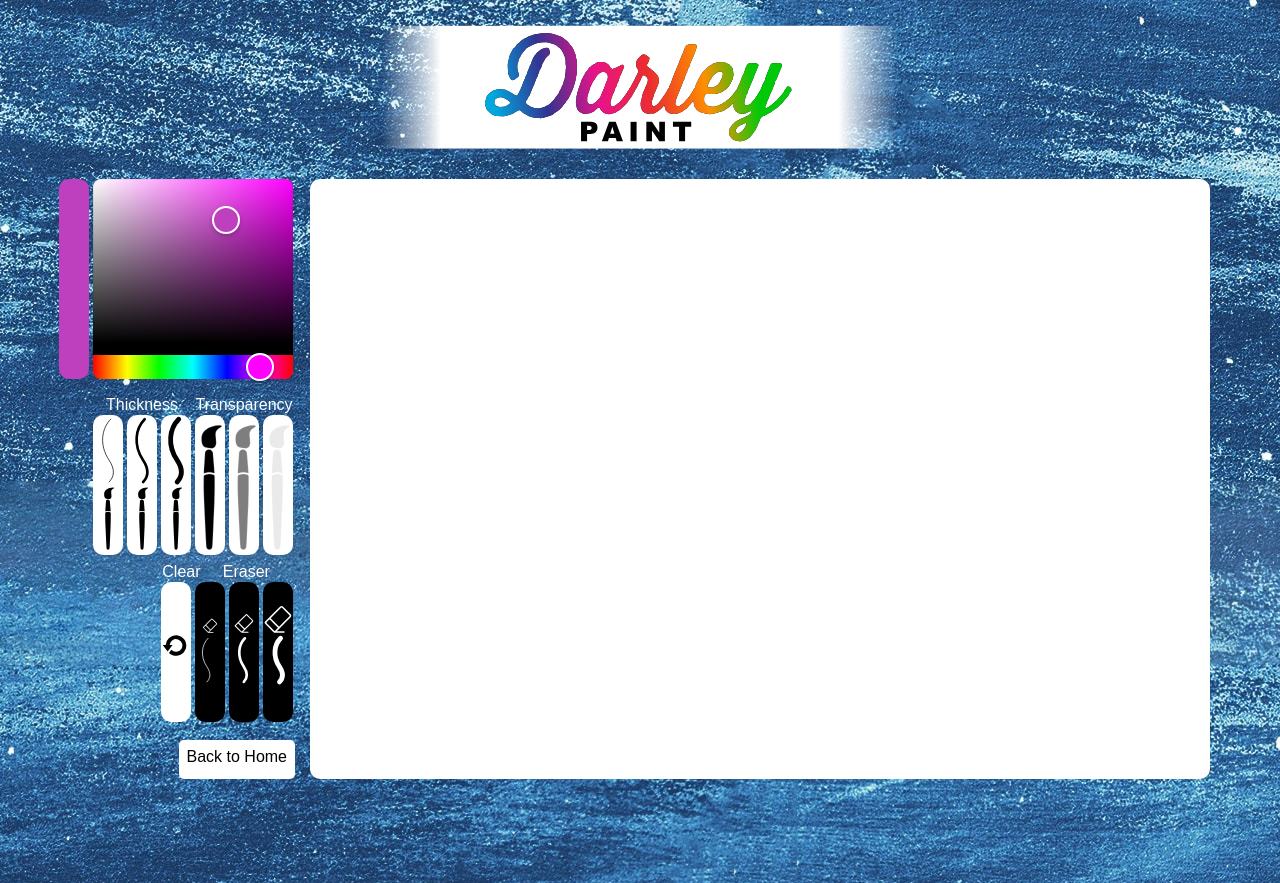
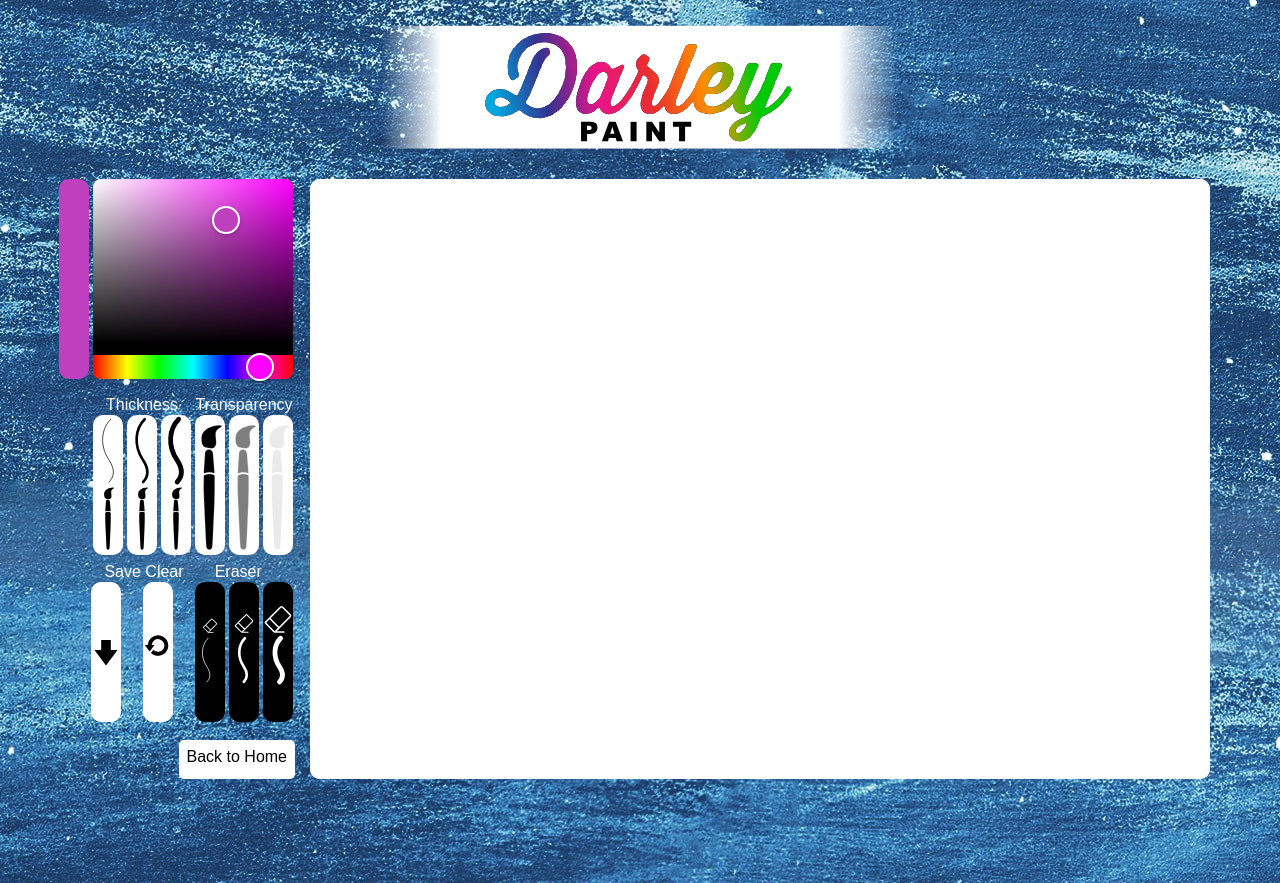
Before and after one commit to kashchei23/paint, a React (Create React App) app: page / in a window 1280 px wide. Built offline with nearby package versions, Linux system fonts and the light colour scheme.

Commit message:
added download button

```diff
--- a/src/App.css
+++ b/src/App.css
@@ -133,8 +133,15 @@ canvas {
   background-image: url('./images/Refresh.svg');
   background-repeat: no-repeat;
   background-size: 90%;
-  margin-left: 6px;
 }
+
+#download {
+  background-image: url('./images/Download.svg');
+  background-repeat: no-repeat;
+  background-size: 100%;
+}
+
+
 
 .control-button {
   width: 30px;
@@ -175,3 +182,11 @@ a, a:visited, a:hover, a:active {
   color: black;
   text-decoration: none;
 }
+
+#download{
+  margin-right: 20px;
+}
+
+#reload{
+  margin-right: 20px;
+}
--- a/src/components/Canvas.js
+++ b/src/components/Canvas.js
@@ -1,4 +1,4 @@
-import React, { useEffect } from "react";
+import React, { useEffect, useState } from "react";
 import { useSelector } from 'react-redux';
 
 function CanvasComponent(){
@@ -6,6 +6,8 @@ function CanvasComponent(){
   const currentColor = useSelector((state) => state.Reducer.Color.Color);
   const currentThickness = useSelector((state) => state.Reducer.Thickness.Thickness);
   const currentTrasparency = useSelector((state) => state.Reducer.Transparency.Transparency);
+
+  const [Background, setBackground] = useState(false);
 
   useEffect(() => {
 
@@ -15,7 +17,20 @@ function CanvasComponent(){
     const canvas = document.querySelector('canvas');
     const context = canvas.getContext('2d');
 
+    //set background to white using closure so it only happens once
+    let Backgroundfunction = (function() {
+      return function() {
+          if (!Background) {
+            setBackground(true);
+              let w = canvas.width;
+              let h = canvas.height;
+              context.fillStyle = "white";
+              context.fillRect(0,0,w,h);
+          }
+        };
+    })();
 
+    Backgroundfunction();
 
     /* tracking mouse for free-drawing */
 
@@ -54,12 +69,25 @@ function CanvasComponent(){
       context.stroke();
       context.closePath();
     }
+    const download = document.getElementById('download');
 
-  })
+    download.addEventListener('click', function(e) {
+      const link = document.createElement('a');
+      link.download = 'MyImage.png';
+      link.href = canvas.toDataURL();
+      document.body.appendChild(link);
+      link.click();
+      document.body.removeChild(link);
+      console.log('im downloading')
+
+    });
+
+});
+
 
   return (
     <div>
-      <canvas width="900" height="600">Alt text: this is the canvas</canvas>
+      <canvas id="canvas" width="900" height="600">Alt text: this is the canvas</canvas>
     </div>
   )
 }
--- a/src/components/Eraser.js
+++ b/src/components/Eraser.js
@@ -29,7 +29,8 @@ function EraserComponent() {
 
   return (
     <div className="control-child eraser-container">
-      <p className="control-title-eraser">Clear &nbsp; &nbsp;   Eraser&nbsp;&nbsp;&nbsp;&nbsp;</p>
+      <p className="control-title-eraser">Save Clear &nbsp; &nbsp; &nbsp;  Eraser&nbsp;&nbsp;&nbsp;&nbsp;</p>
+      <button id="download" className="control-button"></button>
       <button id="reload" className="control-button" onClick={refreshPage}></button>
       <button type="submit" id="thin-eraser" className="control-button" onClick={handleClick} value={2} ></button>
       <button type="submit" id="med-eraser" className="control-button" onClick={handleClick} value={6}></button>
```
Also changed, not shown: src/images/Download.svg (added).
